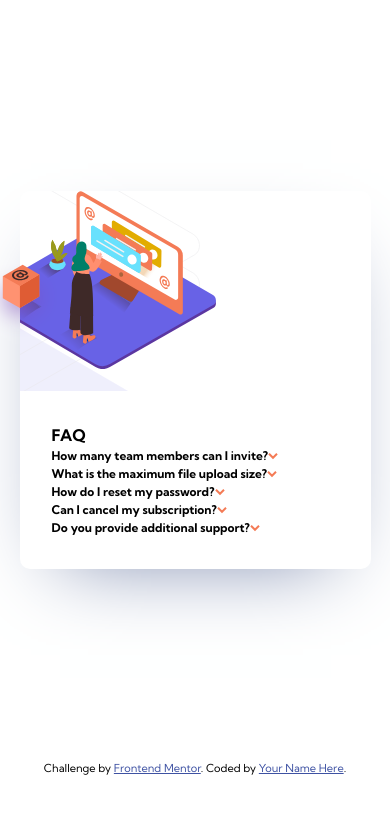
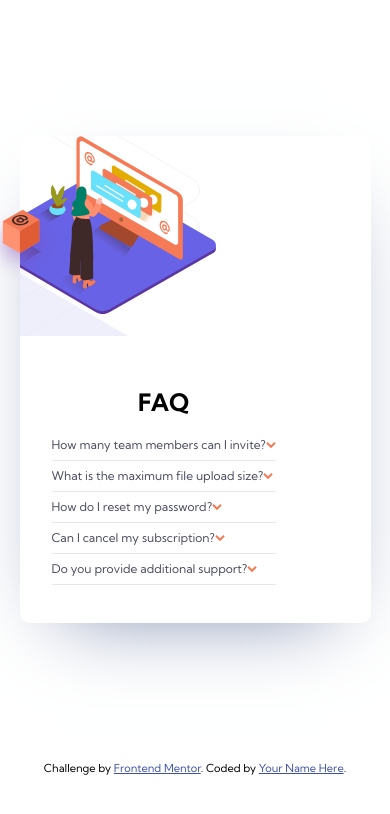
Before and after one commit to migvidal/faq-accordion-card-main, a plain HTML site: page index.html in a window 390 px wide. Drawn offline with Linux system fonts and the light colour scheme.

Commit message:
mobile-images

```diff
--- a/index.html
+++ b/index.html
@@ -65,6 +65,7 @@
               no limit on team members for the Premium plan.
             </p>
           </details>
+          <hr>
           <details>
             <summary>What is the maximum file upload size?</summary>
             <p>
@@ -72,6 +73,7 @@
               storage space.
             </p>
           </details>
+          <hr>
           <details>
             <summary>How do I reset my password?</summary>
             <p>
@@ -79,6 +81,7 @@
               from your profile page. A reset link will be emailed to you.
             </p>
           </details>
+          <hr>
           <details>
             <summary>Can I cancel my subscription?</summary>
             <p>
@@ -86,6 +89,7 @@
               asked.
             </p>
           </details>
+          <hr>
           <details>
             <summary>Do you provide additional support?</summary>
             <p>
@@ -93,6 +97,7 @@
               during normal business hours.
             </p>
           </details>
+          <hr>
 
           </div>
 
--- a/reset.css
+++ b/reset.css
@@ -75,7 +75,6 @@ select {
 
 /* Details, except for IE and non-Chromium Edge*/
 @supports not (-ms-ime-align: auto) {
-
   details summary {
     cursor: pointer;
   }
@@ -84,3 +83,9 @@ select {
     display: inline;
   }
 }
+
+/* Thinner hr */
+hr {
+  border: none;
+  height: 1px;
+}
--- a/style.scss
+++ b/style.scss
@@ -1,4 +1,27 @@
 @use "reset.css";
+
+/* VARIABLES */
+
+//@use ".scss";
+/* Breakpoints */
+$mobile-width: 375px;
+$desktop-width: 1440px;
+/* Colors */
+//text primary
+$desaturated-blue: hsl(238, 29%, 16%);
+$soft-red: hsl(14, 88%, 65%);
+//background
+$soft-violet: hsl(273, 75%, 66%);
+$soft-blue: hsl(240, 73%, 65%);
+//text neutral
+$very-dark-grayish-blue: hsl(237, 12%, 33%);
+$dark-grayish-blue: hsl(240, 6%, 50%);
+//dividers
+$light-grayish-blue: hsl(240, 5%, 91%);
+$primary: $desaturated-blue;
+/* Typography */
+
+/* END VARIABLES */
 
 /* Typography and basic elements */
 body {
@@ -15,9 +38,19 @@ h6 {
   font-size: initial;
 }
 
+h1 {
+  font-size: 1.5rem;
+  text-align: center;
+  margin: 1rem;
+}
+
 footer {
   position: relative;
   bottom: 0;
+}
+hr {
+  color: $light-grayish-blue; //for IE
+  background-color: $light-grayish-blue;
 }
 
 /* Layout */
@@ -75,15 +108,26 @@ footer {
 }
 
 /* Elements */
-details > summary {
-  list-style-type: none;
-  font-weight: bold;
-  &::after {
-    content: url(images/icon-arrow-down.svg);
+details {
+  & > summary {
+    list-style-type: none;
+    color: $very-dark-grayish-blue;
+
+    &::after {
+      content: "&nbsp;";
+      content: url(images/icon-arrow-down.svg);
+      white-space: nowrap;
+    }
+  }
+  &[open] > summary {
+    font-weight: bold;
+  }
+  p {
+    color: $dark-grayish-blue;
   }
 }
 
-@media screen and (max-width: 375px) {
+@media screen and (max-width: $mobile-width) {
   .glued-images {
     margin: 0 auto;
     margin-top: -110px;
@@ -99,6 +143,7 @@ details > summary {
   }
 
   #lightbox .background {
+    height: 120px;
     background-size: 230px;
     background-position: center -114px;
   }
```
Also changed, not shown: style.css, 1 other file. Lines whose indentation alone changed are shown as unchanged.
